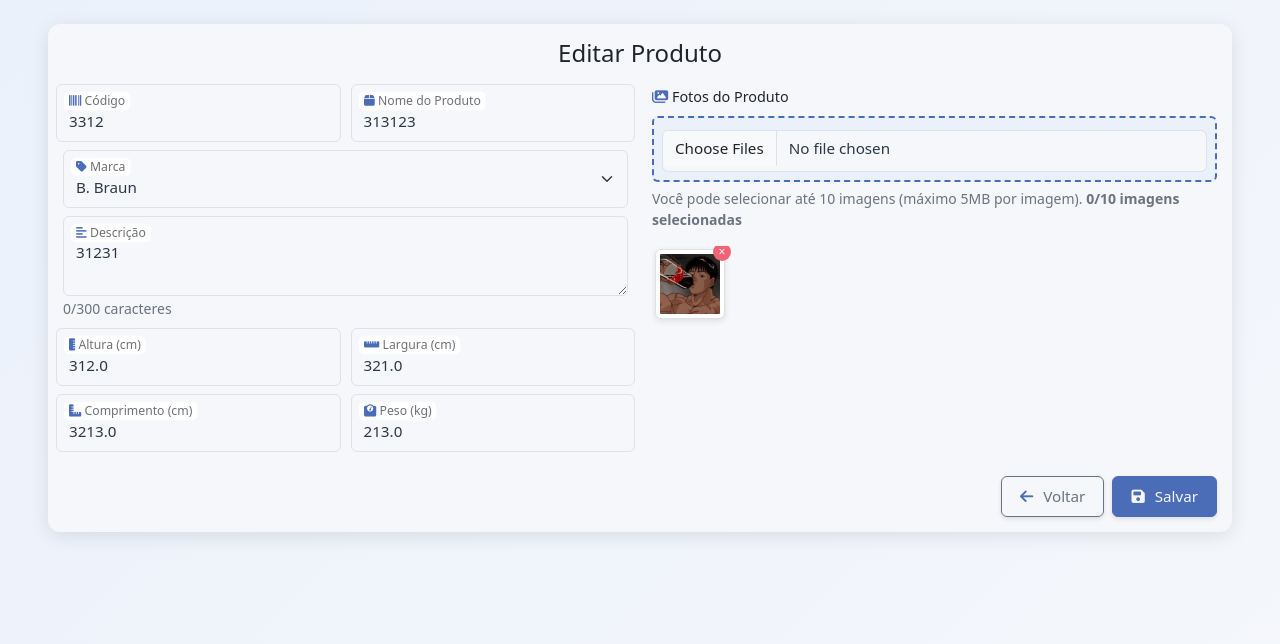
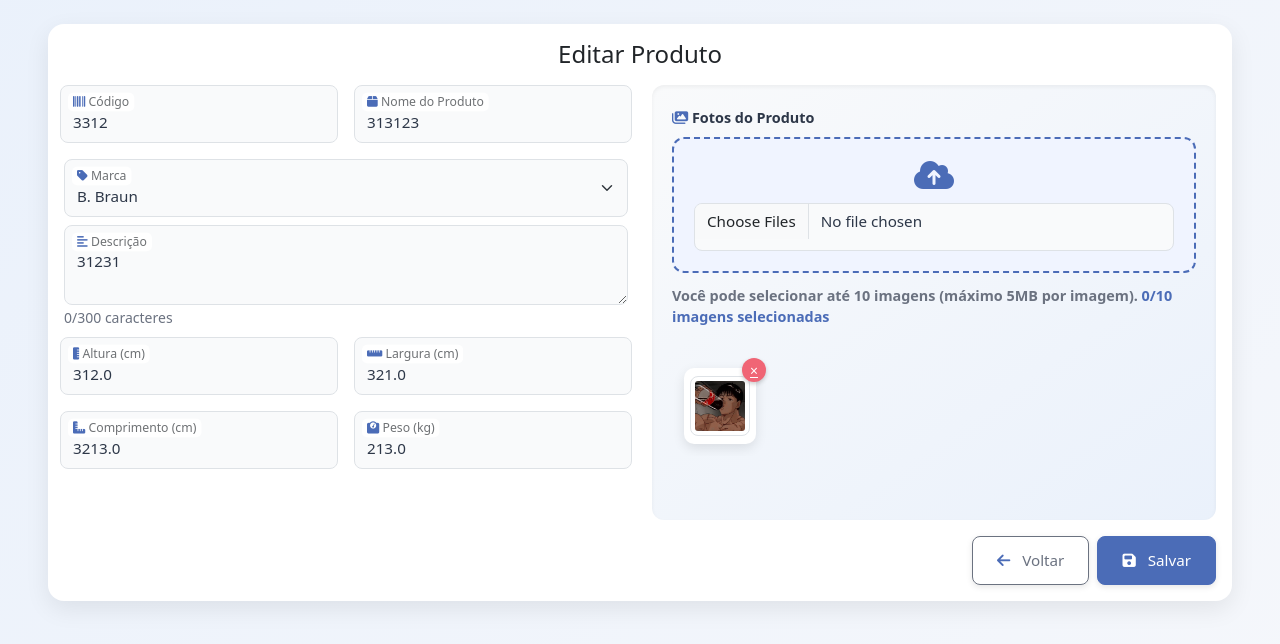
Before and after one commit to derikincode/camb-gestao-de-produtos, a Flask app: page /editar/18 in a window 1280 px wide. Shown: the part 62-706 px from the top of the page. Run offline with Flask 3, Linux system fonts and the light colour scheme; data comes from the database, SQL or seed files in the repository; both versions use the stored data as it was after the commit; some libraries are stand-ins or nearby versions.

Commit message:
Melhorias 27/04

```diff
--- a/static/form.css
+++ b/static/form.css
@@ -7,11 +7,11 @@ body {
 /* Contêiner do formulário */
 .form-container {
   max-width: 1200px;
-  margin: 1.5rem auto;
-  background: #F5F7FB;
-  border-radius: 12px;
-  padding: 15px;
-  box-shadow: 0 4px 20px rgba(0, 0, 0, 0.1);
+  margin: 1.5rem auto; /* Reduzido de 2rem */
+  background: #FFFFFF;
+  border-radius: 16px;
+  padding: 16px; /* Reduzido de 24px */
+  box-shadow: 0 8px 24px rgba(0, 0, 0, 0.08);
 }
 
 /* Ajustes para telas menores */
@@ -19,10 +19,10 @@ body {
   .form-container {
     max-width: 600px;
     padding: 20px;
-    margin: 1rem;
+    margin: 1.5rem;
   }
   .photo-section {
-    margin-top: 1rem;
+    margin-top: 1.5rem;
   }
 }
 
@@ -36,7 +36,6 @@ body {
   }
 }
 
-/* Ajuste para telas muito pequenas */
 @media (max-width: 576px) {
   .row > .col-md-6,
   .row > .col-6 {
@@ -61,7 +60,7 @@ body {
 }
 
 .form-control:focus {
-  box-shadow: 0 0 6px rgba(75, 108, 183, 0.4);
+  box-shadow: 0 0 8px rgba(75, 108, 183, 0.3);
   border-color: #4B6CB7;
 }
 
@@ -75,15 +74,16 @@ body {
 
 .form-control,
 .form-select {
-  min-height: 42px;
+  min-height: 48px;
   font-size: 0.95rem;
-  background-color: #F5F7FB;
+  background-color: #F9FAFB;
   color: #2D3748;
+  border-radius: 8px;
 }
 
 .form-floating > .form-control,
 .form-floating > .form-select {
-  height: calc(3rem + 2px);
+  height: calc(3.5rem + 2px);
 }
 
 label {
@@ -91,126 +91,166 @@ label {
 }
 
 .row > .mb-2 {
-  padding-left: 5px;
-  padding-right: 5px;
+  padding-left: 8px;
+  padding-right: 8px;
+  margin-bottom: 1rem !important;
 }
 
-/* Estilo da seção de fotos */
+/* Estilo modernizado da seção de fotos */
 .photo-section {
   display: flex;
   flex-direction: column;
   height: 100%;
+  padding: 20px;
+  background: linear-gradient(145deg, #F9FAFB, #EAF1FB);
+  border-radius: 12px;
+  box-shadow: inset 0 2px 4px rgba(0, 0, 0, 0.05);
+  transition: all 0.3s ease;
 }
 
 .photo-header {
-  background: #F5F7FB;
-  z-index: 10;
-  padding-bottom: 8px;
+  background: transparent;
+  padding-bottom: 16px;
+  font-weight: 600;
+  color: #2D3748;
 }
 
 #preview-container,
 .existing-images {
   flex-grow: 1;
-  display: flex;
-  flex-wrap: wrap;
-  gap: 6px;
-  padding-bottom: 8px;
-  margin-top: 8px;
-  max-height: 250px; /* Reduzido para compactar a área */
-  overflow: hidden; /* Remove o scrollbar */
+  display: grid;
+  grid-template-columns: repeat(auto-fill, minmax(100px, 1fr));
+  gap: 12px;
+  padding: 12px;
+  margin-top: 12px;
+  max-height: 100px;
+  overflow-y: auto;
+  border-radius: 8px;
 }
 
-/* Esconde a barra de rolagem, mas mantém a funcionalidade de rolagem */
+/* Estiliza a barra de rolagem para um visual moderno */
 #preview-container::-webkit-scrollbar,
 .existing-images::-webkit-scrollbar {
-  display: none; /* Esconde a scrollbar em navegadores WebKit */
+  width: 8px;
 }
 
-#preview-container,
-.existing-images {
-  -ms-overflow-style: none; /* Esconde a scrollbar no Edge */
-  scrollbar-width: none; /* Esconde a scrollbar no Firefox */
+#preview-container::-webkit-scrollbar-track,
+.existing-images::-webkit-scrollbar-track {
+  background: #EAF1FB;
+  border-radius: 4px;
+}
+
+#preview-container::-webkit-scrollbar-thumb,
+.existing-images::-webkit-scrollbar-thumb {
+  background: #4B6CB7;
+  border-radius: 4px;
+}
+
+#preview-container::-webkit-scrollbar-thumb:hover,
+.existing-images::-webkit-scrollbar-thumb:hover {
+  background: #3B5A9A;
 }
 
 /* Estilo das imagens de visualização */
 .img-preview-wrapper {
   position: relative;
-  display: inline-block;
-  margin: 3px;
+  display: flex;
+  justify-content: center;
+  align-items: center;
+  background: #FFFFFF;
+  border-radius: 10px;
+  padding: 6px;
+  box-shadow: 0 4px 12px rgba(0, 0, 0, 0.1);
+  transition: transform 0.3s ease, box-shadow 0.3s ease;
+}
+
+.img-preview-wrapper:hover {
+  transform: translateY(-4px);
+  box-shadow: 0 6px 16px rgba(0, 0, 0, 0.15);
 }
 
 .img-preview-wrapper img {
-  width: 70px;
-  height: 70px;
-  border-radius: 6px;
-  transition: transform 0.2s ease;
-  box-shadow: 0 2px 6px rgba(0, 0, 0, 0.1);
+  width: 60px;
+  height: 60px;
+  border-radius: 8px;
   object-fit: cover;
+  transition: opacity 0.3s ease;
 }
 
 .img-preview-wrapper img:hover {
-  transform: scale(1.05);
+  opacity: 0.9;
 }
 
 /* Botão de remover imagem */
 .remove-btn {
   position: absolute;
-  top: -6px;
-  right: -6px;
+  top: -10px;
+  right: -10px;
   background-color: #F06575;
-  color: #F5F7FB;
+  color: #FFFFFF;
   border-radius: 50%;
-  width: 18px;
-  height: 18px;
+  width: 24px;
+  height: 24px;
   display: flex;
   align-items: center;
   justify-content: center;
-  font-size: 12px;
-  text-align: center;
-  text-decoration: none;
-  transition: background-color 0.2s ease;
+  font-size: 14px;
+  box-shadow: 0 2px 4px rgba(0, 0, 0, 0.2);
+  transition: all 0.2s ease;
 }
 
 .remove-btn:hover,
 .remove-btn:focus {
   background-color: #D95666;
+  transform: scale(1.1);
 }
 
 /* Estilo para drag-and-drop */
 .drop-zone {
   border: 2px dashed #4B6CB7;
-  border-radius: 6px;
-  padding: 8px;
-  background-color: #EAF1FB;
+  border-radius: 12px;
+  padding: 20px;
+  background: #F0F4FF;
   position: relative;
-  transition: all 0.2s ease;
+  transition: all 0.3s ease;
   text-align: center;
+  cursor: pointer;
 }
 
 .drop-zone.drag-active {
-  background-color: #DCE6F6;
+  background: #DCE6F6;
   border-color: #3B5A9A;
-  transform: scale(1.02);
+  transform: scale(1.01);
+  box-shadow: 0 4px 12px rgba(75, 108, 183, 0.2);
 }
 
 .drop-zone .upload-icon {
-  font-size: 1.3rem;
+  font-size: 2rem;
   color: #4B6CB7;
-  display: none;
+  margin-bottom: 8px;
 }
 
 .drop-zone.drag-active .upload-icon {
-  display: block;
+  color: #3B5A9A;
+}
+
+.drop-zone p {
+  margin: 0;
+  font-size: 0.95rem;
+  color: #2D3748;
 }
 
 /* Estilo para contador de imagens */
 .image-count {
   display: block;
-  margin-top: 6px;
+  margin-top: 12px;
+  font-size: 0.9rem;
+  color: #2D3748;
 }
 
 .image-count #fileCount {
   font-weight: 600;
+  color: #4B6CB7;
 }
 
 /* Estilo dos ícones */
@@ -219,42 +259,42 @@ i.fa-solid {
 }
 
 button.btn-primary i.fa-solid {
-  color: #F5F7FB;
+  color: #FFFFFF;
 }
 
 /* Estilos aprimorados para botões */
 .btn-custom {
-  padding: 8px 18px;
+  padding: 12px 24px;
   font-size: 0.95rem;
   font-weight: 500;
-  border-radius: 6px;
-  transition: all 0.2s ease;
+  border-radius: 8px;
+  transition: all 0.3s ease;
   display: inline-flex;
   align-items: center;
-  gap: 6px;
-  box-shadow: 0 2px 4px rgba(0, 0, 0, 0.1);
+  gap: 8px;
+  box-shadow: 0 2px 6px rgba(0, 0, 0, 0.1);
 }
 
 .btn-primary.btn-custom {
   background-color: #4B6CB7;
   border-color: #4B6CB7;
-  color: #F5F7FB;
+  color: #FFFFFF;
 }
 
 .btn-primary.btn-custom:hover {
   background-color: #3B5A9A;
   border-color: #3B5A9A;
   transform: translateY(-2px);
-  box-shadow: 0 4px 8px rgba(0, 0, 0, 0.2);
+  box-shadow: 0 6px 12px rgba(0, 0, 0, 0.15);
 }
 
 .btn-primary.btn-custom:active {
   transform: translateY(0);
-  box-shadow: 0 2px 4px rgba(0, 0, 0, 0.1);
+  box-shadow: 0 2px 6px rgba(0, 0, 0, 0.1);
 }
 
 .btn-primary.btn-loading {
-  opacity: 0.8;
+  opacity: 0.7;
   cursor: not-allowed;
 }
 
@@ -265,14 +305,14 @@ button.btn-primary i.fa-solid {
 
 .btn-outline-secondary.btn-custom:hover {
   background-color: #6B7280;
-  color: #F5F7FB;
+  color: #FFFFFF;
   transform: translateY(-2px);
-  box-shadow: 0 4px 8px rgba(0, 0, 0, 0.2);
+  box-shadow: 0 6px 12px rgba(0, 0, 0, 0.15);
 }
 
 .btn-outline-secondary.btn-custom:active {
   transform: translateY(0);
-  box-shadow: 0 2px 4px rgba(0, 0, 0, 0.1);
+  box-shadow: 0 2px 6px rgba(0, 0, 0, 0.1);
 }
 
 /* Melhorar contraste do texto muted */
@@ -287,7 +327,8 @@ small.text-muted {
 
 /* Ajustar alinhamento dos botões */
 .d-flex.justify-content-end {
-  gap: 0.8rem;
+  gap: 1.2rem;
+  margin-top: 1.5rem;
 }
 
 .logo-camb {
```
Also changed, not shown: database.db, static/uploads/74cf48de7e5e4d4a8983b79c533d4364.jpg (added).
